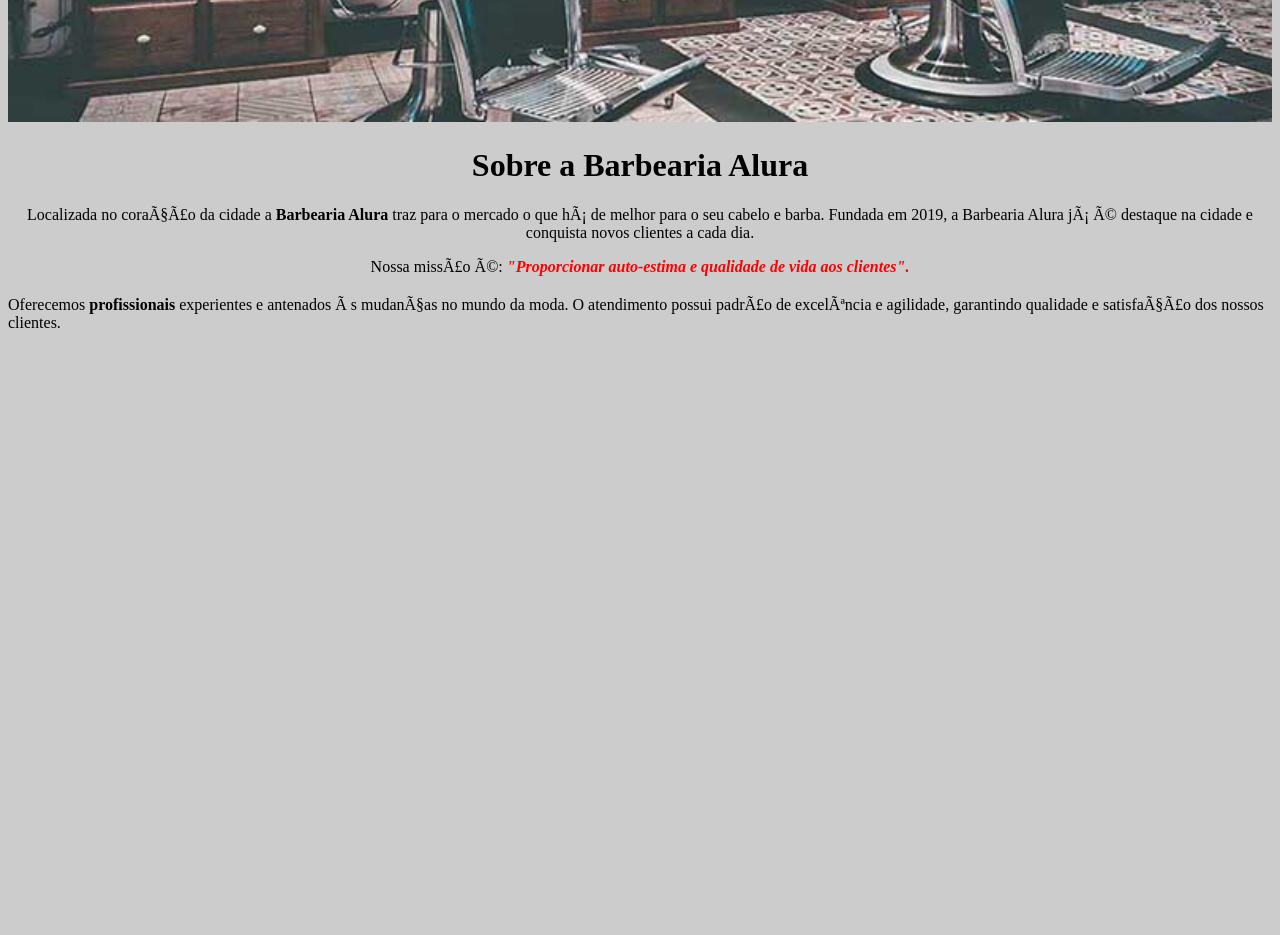
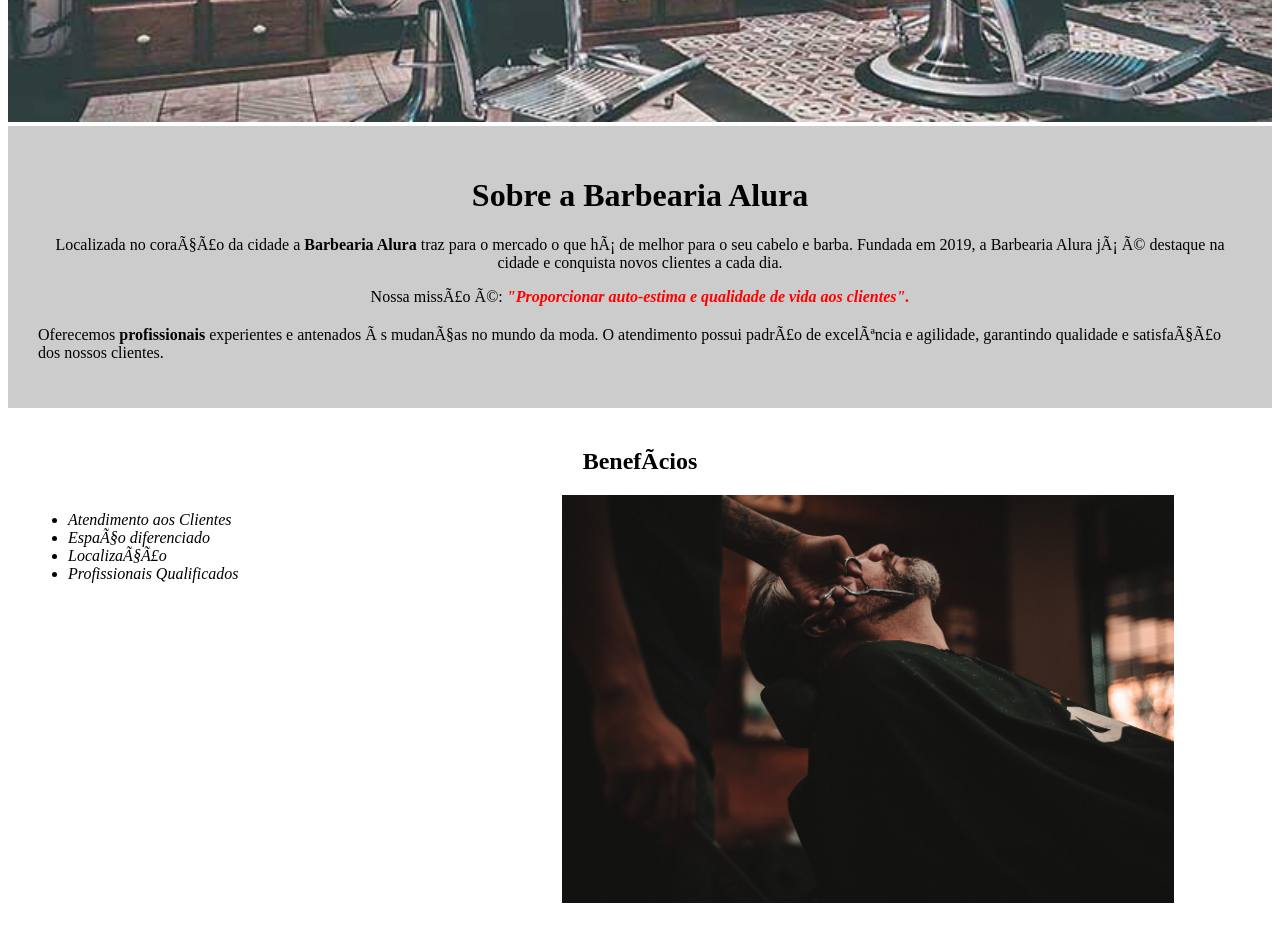
Before and after one commit to Gabriel-Dupla/Barbearia-Alura, a plain HTML site: page index.html in a window 1280 px wide. Shown: the part 360-1295 px from the top of the page. Before the commit the page ends 800 px from the top, so only its background shows below. Drawn offline with Linux system fonts and the light colour scheme.

Commit message:
Adição de classes, listas e nova imagem

```diff
--- a/index.html
+++ b/index.html
@@ -10,13 +10,26 @@
    <body>
       <img id="banner" src="banner.jpg">
 
-      <h1>Sobre a Barbearia Alura</h1>
+      <div class="principal">
+         <h1>Sobre a Barbearia Alura</h1>
 
-      <p>Localizada no coração da cidade a <strong>Barbearia Alura</strong> traz para o mercado o que há de melhor para o seu cabelo e barba.
-         Fundada em 2019, a Barbearia Alura já é destaque na cidade e conquista novos clientes a cada dia.</p>
-      <p>Nossa missão é: <em><strong>"Proporcionar auto-estima e qualidade de vida aos clientes".</strong></em></p>
+         <p>Localizada no coração da cidade a <strong>Barbearia Alura</strong> traz para o mercado o que há de melhor para o seu cabelo e barba.
+            Fundada em 2019, a Barbearia Alura já é destaque na cidade e conquista novos clientes a cada dia.</p>
+         <p>Nossa missão é: <em><strong>"Proporcionar auto-estima e qualidade de vida aos clientes".</strong></em></p>
 
-      <p id="missao"></p>Oferecemos <strong>profissionais</strong> experientes e antenados às mudanças no mundo da moda. O atendimento possui padrão de excelência e agilidade, garantindo qualidade e satisfação dos nossos clientes.</p>
+         <p id="missao"></p>Oferecemos <strong>profissionais</strong> experientes e antenados às mudanças no mundo da moda. O atendimento possui padrão de excelência e agilidade, garantindo qualidade e satisfação dos nossos clientes.</p>
+      </div>
+
+      <div class="beneficios">
+         <h2> Benefícios </h2>
+         <ul>
+            <li class="itens">Atendimento aos Clientes</li>
+            <li class="itens">Espaço diferenciado</li>
+            <li class="itens">Localização</li>
+            <li class="itens">Profissionais Qualificados</li>
+         </ul>
+         <img src="beneficios.jpg" class="imagembeneficios">
+      </div>
    </body>
 
   </html>
--- a/style.css
+++ b/style.css
@@ -1,9 +1,11 @@
-body {
-	background: #CCCCCC
 
-}
 #banner {
     width: 100%;
+}
+
+.principal {
+	background: #CCCCCC;
+	padding: 30px;
 }
 
 h1 {
@@ -23,3 +25,29 @@ p {
 em strong{
 	color: red;
 }
+
+.itens {
+	font-style: italic
+
+}
+
+.beneficios {
+    background: #FFFFFF;
+	padding: 20px;
+}
+
+h2 {
+    text-align: center
+
+}
+ul {
+	display: inline-block;
+	vertical-align: top;
+	width: 20%;
+	margin-right: 20%;
+
+}
+
+.imagembeneficios {
+    width: 50%
+}
```
Also changed, not shown: beneficios.jpg (added).
